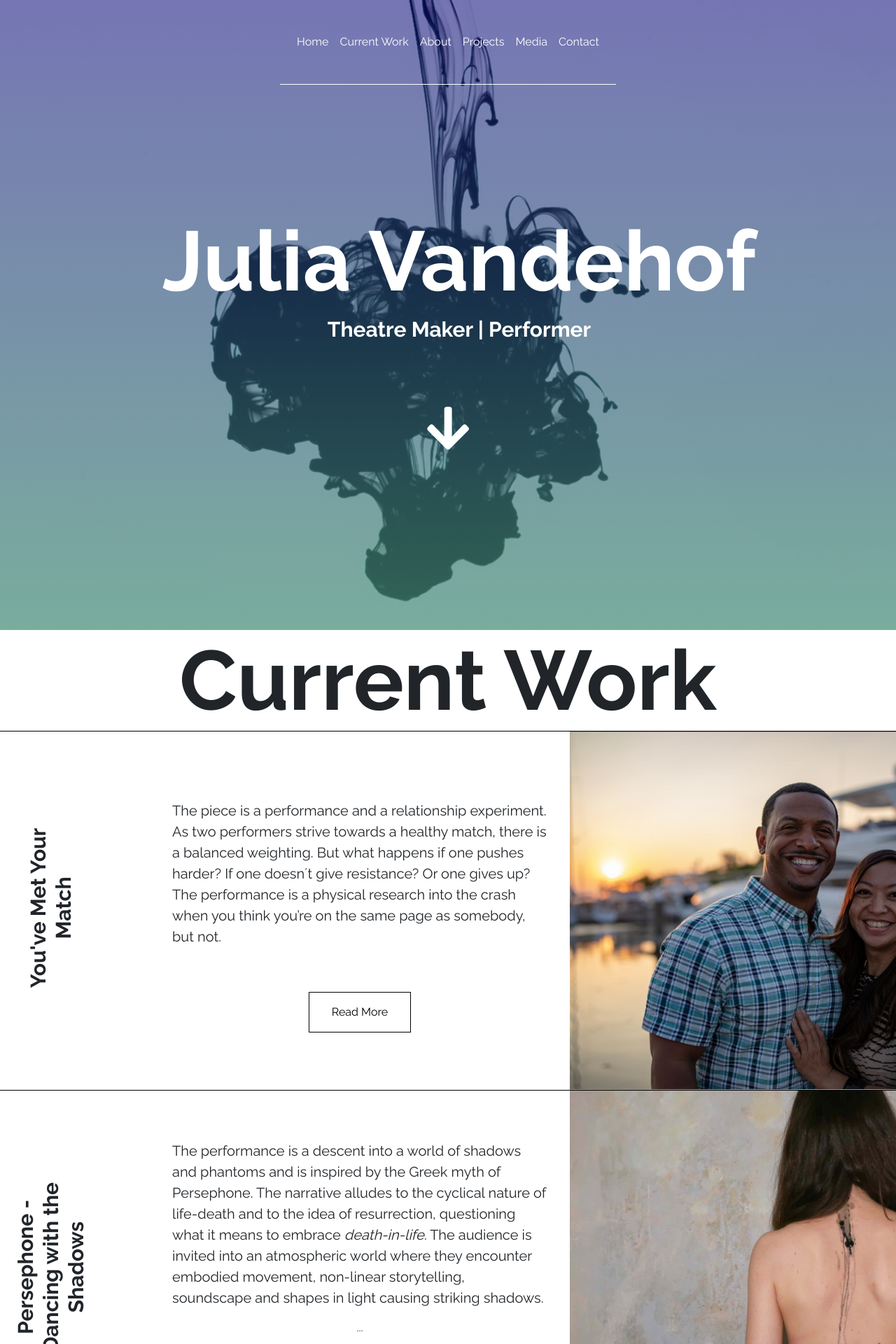
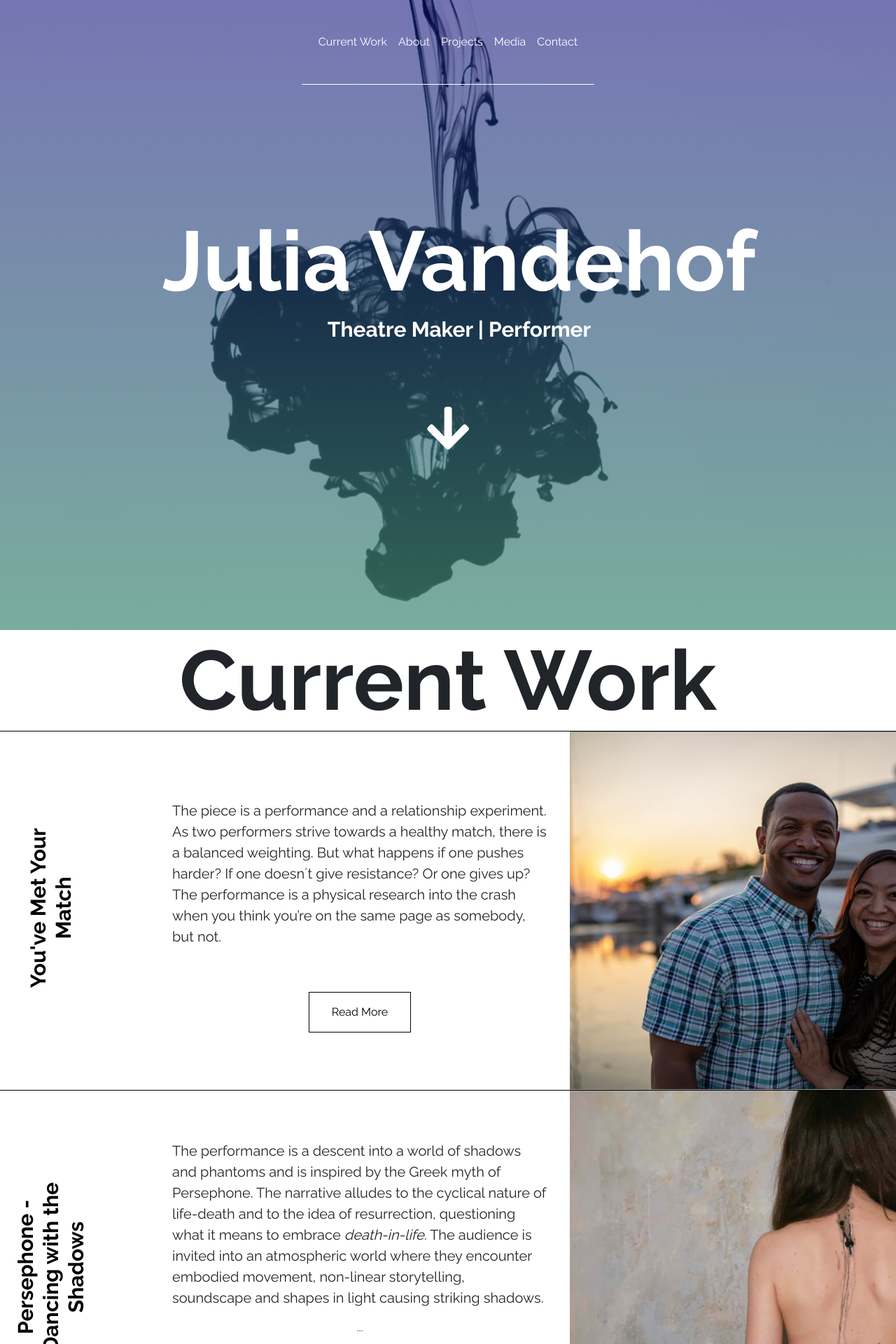
Before and after one commit to matteocarpi/julia, a Jekyll site: the page built from index.md, in a window 1280 px wide. Shown: the top 1920 px of the page at 70% size. Built offline with Jekyll 4.4.1, drawn with Linux system fonts in a browser that asks for light colours.

Commit message:
many things...

```diff
--- a/_data/navigation.yml
+++ b/_data/navigation.yml
@@ -1,5 +1,3 @@
-- name: Home
-  link: /
 - name: Current Work
   link: /#current
 - name: About
--- a/_includes/navigation.html
+++ b/_includes/navigation.html
@@ -17,7 +17,7 @@
 
   {% if page.permalink != "/" %}
     <div class="name">
-      <h3>{{ site.name }}</h3>
+      <a href="/"><h3>{{ site.name }}</h3></a>
     </div>
   {% endif %}
 </div>
--- a/_layouts/home.html
+++ b/_layouts/home.html
@@ -22,7 +22,7 @@
       {% if post.current == true %}
       <div class="current-item">
         <div class="current-title-wrap">
-          <h2 class="current-title vertical-left">{{ post.title }}</h2>
+        <a href="{{ post.url }}"><h2 class="current-title vertical-left">{{ post.title }}</h2></a>
         </div>
         <div  class="current-description">
           <p>{{ post.description | markdownify | truncate: 450 }}</p>
@@ -39,7 +39,7 @@
     </div>
 
     <div id="about" class="julia">
-      <img src="{{ page.avatar }}" alt="julia vandehof">
+      <img class="avatar" src="{{ page.avatar }}" alt="julia vandehof">
       <div class="bio">
         <h2>{{ site.name }}</h2>
         <p>{{ page.bio }}</p>
--- a/_layouts/projects.html
+++ b/_layouts/projects.html
@@ -9,7 +9,7 @@
   {% if post.only_current == false %}
     <div class="current-item">
       <div class="current-title-wrap">
-        <h2 class="current-title vertical-left">{{ post.title }}</h2>
+      <a href="{{ post.url }}"><h2 class="current-title vertical-left">{{ post.title }}</h2></a>
       </div>
       <div  class="current-description">
         <p>{{ post.description | markdownify | truncate: 450 }}</p>
--- a/_sass/home.scss
+++ b/_sass/home.scss
@@ -18,7 +18,8 @@
   flex-direction: column;
   align-items: center;
   flex: 1 0 auto;
-  min-height: 100vh;
+  height: 100vh;
+  min-height: 550px;
 }
 .fas.fa-arrow-down {
   margin-top: 5rem;
@@ -26,6 +27,7 @@
 }
 .current-section {
   margin: 0 auto;
+  text-align: center;
 }
 .current-work {
   display: flex;
--- a/_sass/mobile.scss
+++ b/_sass/mobile.scss
@@ -0,0 +1,28 @@
+// Tablet
+
+@media screen and (max-width: 768px){
+  .current-item {
+    flex-direction: column;
+  }
+  .vertical-left {
+    transform: rotate(0deg);
+  }
+  .current-title {
+    margin-left: 0;
+  }
+  .current-image {
+    order: 2;
+    width: 100%;
+  }
+  .current-description {
+    order: 3;
+  }
+  .julia {
+    flex-direction: column;
+    align-items: center;
+  }
+  div#contact {
+    flex-direction: column;
+    justify-content: center;
+  }
+}
--- a/_sass/universal.scss
+++ b/_sass/universal.scss
@@ -27,6 +27,9 @@
   font-size: 20px;
   line-height: 1.5;
 }
+a {
+  color: #000000;
+}
 img {
   object-fit: contain;
 }
@@ -50,6 +53,10 @@
       color: black;
   }
     padding-bottom: 2rem;
+}
+.active, a.navlink:hover {
+  font-weight: bold;
+  border-bottom: solid 1px;
 }
 .grow {
   flex-grow: 1;
```
